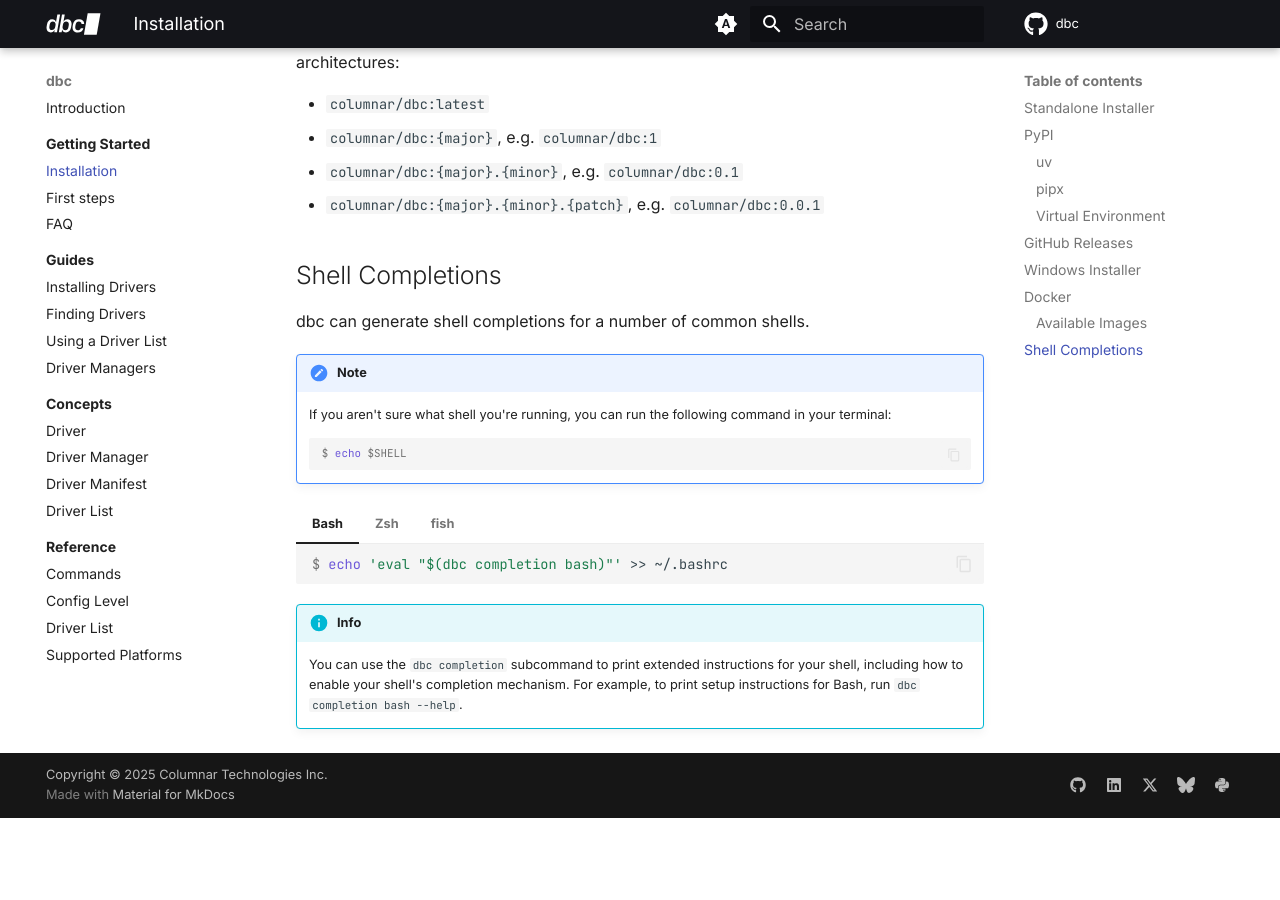
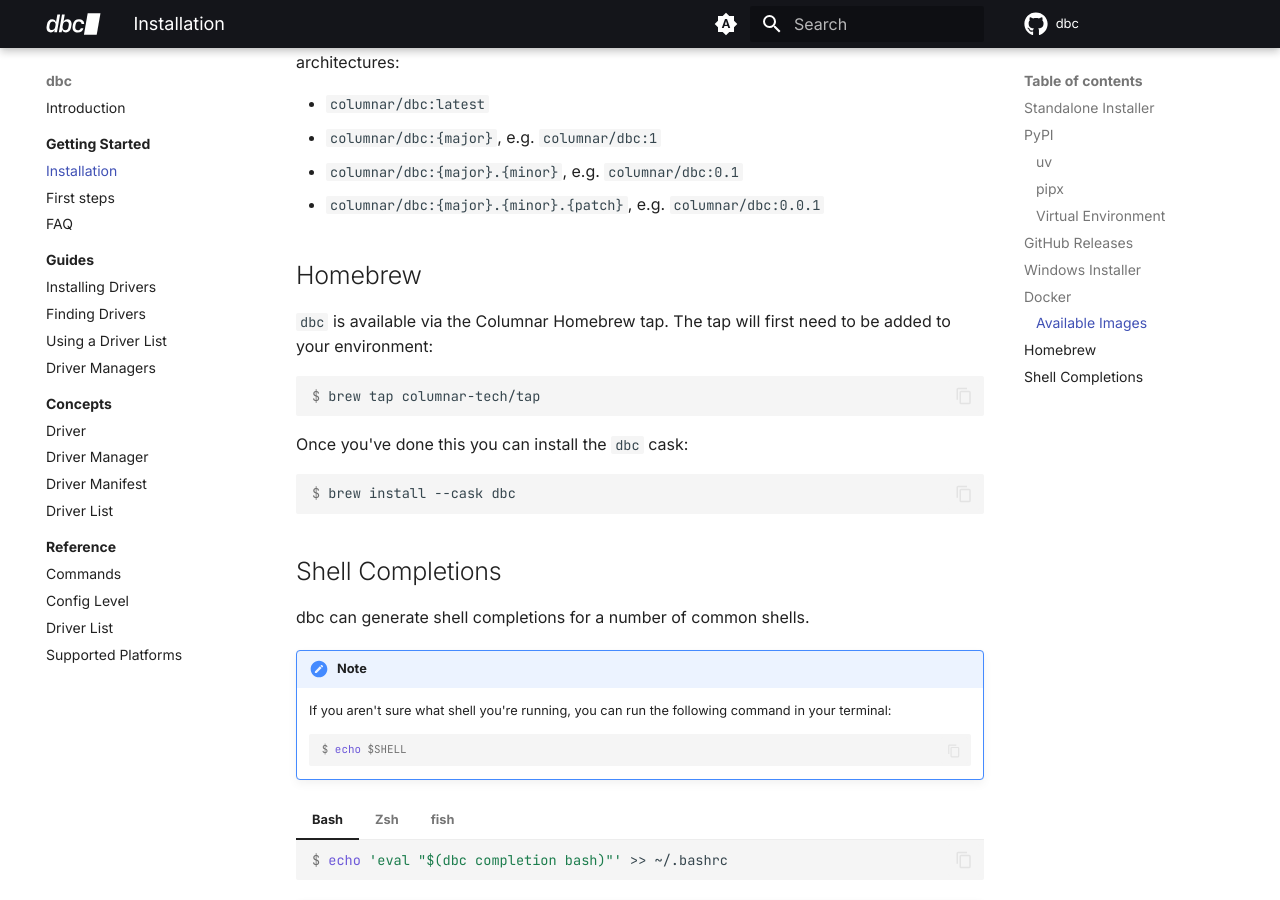
Before and after one commit to columnar-tech/dbc, an MkDocs documentation site: the page built from docs/getting_started/installation.md, in a window 1280 px wide and 900 px high, scrolled down 2501 px. Built offline with MkDocs 1.6.1 and Material for MkDocs 9.7.7, drawn with Linux system fonts in a browser that asks for light colours; plug-ins that fetch from the network failed and are left out; comment, search, counter and statistics services are not loaded; before the commit the page ends 3319 px from its top, so only the background shows below that.

Commit message:
docs: add homebrew instructions to docs (#146)
Co-authored-by: Bryce Mecum <petridish@gmail.com>

````diff
--- a/docs/getting_started/installation.md
+++ b/docs/getting_started/installation.md
@@ -141,6 +141,21 @@
 - `columnar/dbc:{major}.{minor}`, e.g. `columnar/dbc:0.1`
 - `columnar/dbc:{major}.{minor}.{patch}`, e.g. `columnar/dbc:0.0.1`
 
+## Homebrew
+
+`dbc` is available via the Columnar Homebrew tap. The tap will first need
+to be added to your environment:
+
+```console
+$ brew tap columnar-tech/tap
+```
+
+Once you've done this you can install the `dbc` cask:
+
+```console
+$ brew install --cask dbc
+```
+
 ## Shell Completions
 
 dbc can generate shell completions for a number of common shells.
````
Also changed, not shown: README.md (+15 -0 lines).
